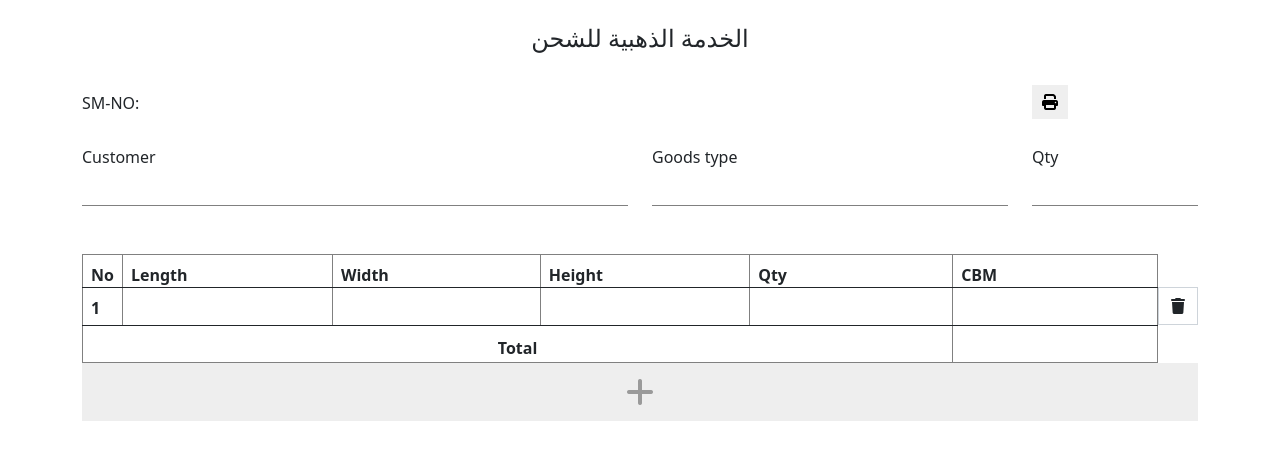
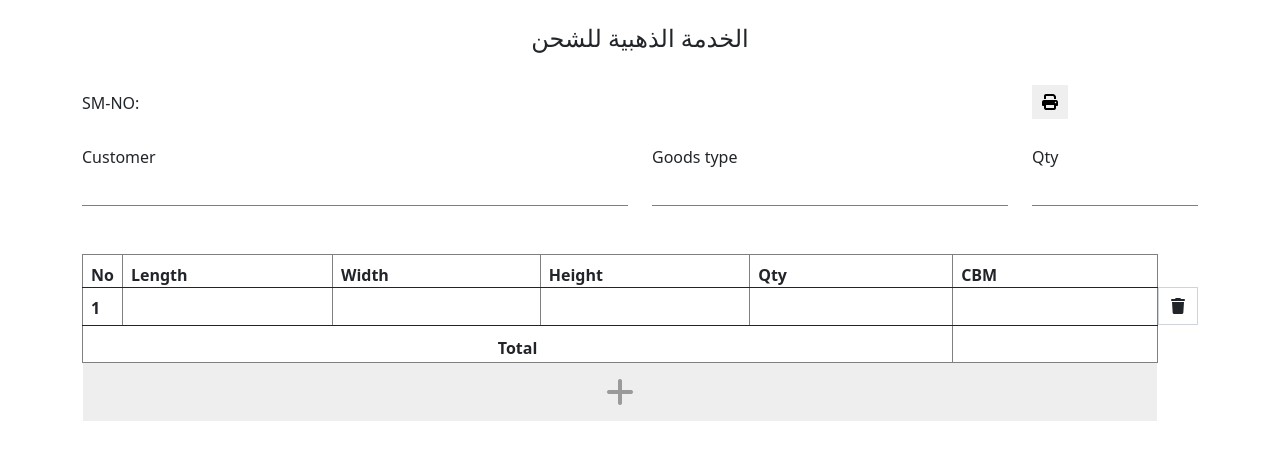
Before and after one commit to abdalghani9/abdalghani9.github.io, a plain HTML site: page index.html in a window 1280 px wide. Drawn offline with nearby package versions, Linux system fonts and the light colour scheme.

Commit message:
width of add button

```diff
--- a/index.html
+++ b/index.html
@@ -68,15 +68,20 @@
 
                 </tbody>
                 <tfoot>
-                    <th class="text-center" colspan="5">Total</th>
-                    <td>
-                        <input id="total" type="number" class="form-control" readonly tabindex="-1" />
-                    </td>
+                    <tr>
+                        <th class="text-center" colspan="5">Total</th>
+                        <td>
+                            <input id="total" type="number" class="form-control" readonly tabindex="-1" />
+                        </td>
+                    </tr>
+                    <tr id="gen-container">
+                        <td colspan="6" class="border-0">
+                            <button id="generate" class="container" width="100%"><i class="fas fa-plus"></i></button>
+                        </td>
+                    </tr>
                 </tfoot>
             </table>
-            <div id="gen-container">
-                <button id="generate" class="container" width="100%"><i class="fas fa-plus"></i></button>
-            </div>
+
         </div>
     </div>
     <script src="js/custom.js"></script>
```
